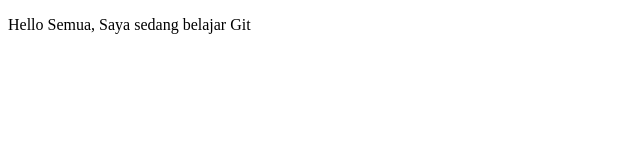
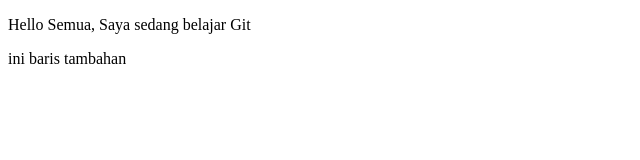
Before and after one commit to irhamsahbana/belajar-git, a plain HTML site: page index.html in a window 1280 px wide. Shown: the whole page, without its empty margins (0-640 px from the left). Drawn offline with Linux system fonts and the light colour scheme.

Commit message:
memberikan barisan tambahan pada index.html

```diff
--- a/index.html
+++ b/index.html
@@ -6,5 +6,6 @@
     </head>
     <body>
         <p>Hello Semua, Saya sedang belajar Git</p>
+        <p>ini baris tambahan</p>
     </body>
 </html>
```
